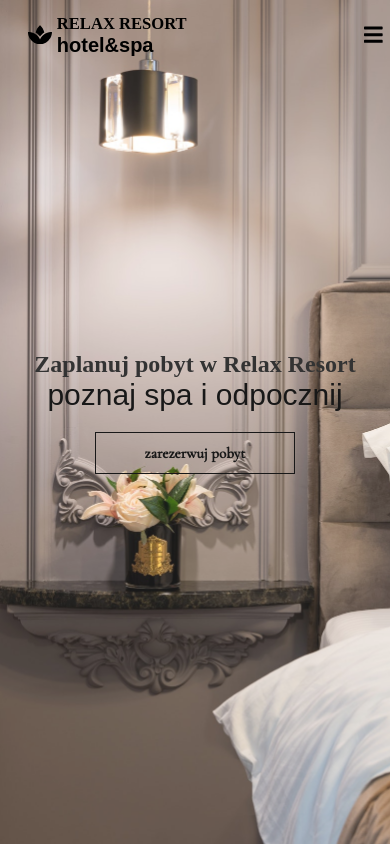
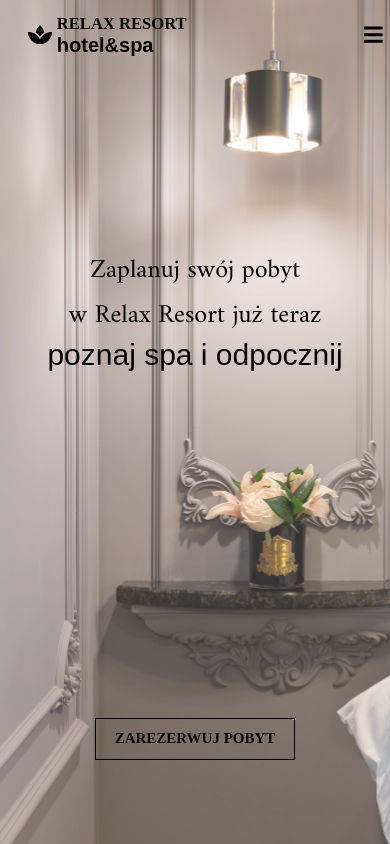
Before and after one commit to Tolka43/relax-resort, a React (Create React App) app in the folder front/: page / in a window 390 px wide. Built offline with nearby package versions, Linux system fonts and the light colour scheme; no server answers; the HTML template or start-up script is replaced by a standard one; a web font is replaced by a local one.

Commit message:
style changes

```diff
--- a/front/src/App.scss
+++ b/front/src/App.scss
@@ -30,16 +30,14 @@ button {
     background-color: rgb(82, 82, 82);
     color: white;
   }
-  font-family: 'Cormorant Garamond', serif;
+  // font-family: 'Cormorant Garamond', serif;
+  font-family: 'Amiri', serif;
+  font-weight: 500;
   background-color: transparent;
   color: black;
   cursor: pointer;
-  padding: 7px 14px;
+  padding: 5px 15px;
   border: 1px solid #525252;
+  margin: 5px;
   // border-radius: 3px;
 }
-
-h2 {
-  font-family: adobe-garamond-pro, serif;
-  color: rgb(29, 29, 29);
-}
--- a/front/src/Home/Home.scss
+++ b/front/src/Home/Home.scss
@@ -1,40 +1,17 @@
-.home-search-engine {
-  display: flex;
-  flex-direction: column;
-  align-items: center;
-}
-
-.button-link {
-  text-decoration: none;
-}
-
-.button-link {
-  text-decoration: none;
-}
-
-.little-text {
-  &.phone {
-    color: black;
-  }
-  font-size: 30px;
-  color: #1a1a1a;
-  text-align: center;
-  font-family: 'tangerine', sans-serif;
-}
-
-.home-reservation-button {
-  &.phone {
-    display: none;
-  }
-  height: 42px;
-  width: 200px;
-}
-
 .landing-page-container {
   padding: 90px 30px 50px;
   background-color: #ccc5c2;
   display: flex;
   height: 100vh;
+}
+
+.photo-div {
+  background-image: url('../images/hotel3.jpg');
+  min-height: calc(100vh - 80px);
+  width: 50vw;
+  background-position: center;
+  background-repeat: no-repeat;
+  background-size: cover;
 }
 
 .welcome-content {
@@ -48,70 +25,56 @@
   padding: 100px;
 }
 
-.photo-div {
-  background-image: url('../images/hotel3.jpg');
-  min-height: calc(100vh - 80px);
-  width: 50vw;
-  background-position: center;
-  background-repeat: no-repeat;
-  background-size: cover;
+.welcome-content-header {
+  &.phone {
+    color: black;
+  }
+  font-weight: 500;
+  font-size: 26px;
+  color: rgb(29, 29, 29);
+}
+
+.little-text {
+  &.phone {
+    color: black;
+  }
+  font-size: 30px;
+  color: #1a1a1a;
+  text-align: center;
+  font-family: 'tangerine', sans-serif;
+}
+
+.button-link {
+  text-decoration: none;
+}
+
+.home-reservation-button {
+  &.phone {
+    display: none;
+  }
+  color: rgb(29, 29, 29);
+  font-size: 16px;
+  height: 42px;
+  width: 200px;
+}
+
+.home-search-engine {
+  display: flex;
+  flex-direction: column;
+  align-items: center;
 }
 
 @media screen and (max-width: 820px) {
-  .home-reservation-button-container {
-    display: none;
-    &.phone {
-      display: block;
-    }
+  .landing-page-container {
+    display: block;
   }
-  .home-reservation-button.phone {
-    &:hover {
-      font-size: medium;
-      font-weight: 500;
-      color: white;
-      background-color: #525252;
-      border: none;
-      border: 1px solid #525252;
-    }
-    display: block;
-    color: black;
-    font-size: 15px;
-    font-weight: 600;
-    border: 1px solid black;
-    margin: 20px;
-  }
-  .welcome-content {
-    text-align: center;
-    display: none;
-    &.phone {
-      display: flex;
-      position: unset;
-    }
-  }
+
   .landing-page-container {
     padding: 0;
     background-color: white;
     height: 80vh;
   }
-  .photo-div {
-    background-image: url('../images/hotel3.jpg');
-    opacity: 90%;
-    min-height: 50vh;
-    width: 100vw;
-    background-position: center;
-    background-repeat: no-repeat;
-    background-size: cover;
-    display: flex;
-    flex-direction: column;
-    align-items: center;
-    justify-content: space-around;
-  }
-  .home-search-engine {
-    display: none;
-  }
-  .landing-page-container {
-    display: block;
-  }
+
   .photo-div {
     min-height: 100vh;
     background-position: center;
@@ -123,9 +86,71 @@
     flex-direction: column;
     position: relative;
   }
+
+  .home-reservation-button-container {
+    display: none;
+    &.phone {
+      display: block;
+      z-index: 2;
+    }
+  }
+  .home-reservation-button.phone {
+    &:hover {
+      font-weight: 500;
+      color: white;
+      background-color: #525252;
+      border: none;
+      border: 1px solid #525252;
+    }
+    margin: 0;
+    position: absolute;
+    bottom: 10%;
+    left: 50%;
+    transform: translateX(-50%);
+    font-family: adobe-garamond-pro, serif;
+    display: block;
+    color: black;
+    font-size: 15px;
+    font-weight: 600;
+    border: 1px solid black;
+  }
+  .welcome-content {
+    text-align: center;
+    display: none;
+    &.phone {
+      padding-top: 90px;
+      display: flex;
+      height: 100%;
+      position: unset;
+    }
+  }
+
+  .photo-div {
+    background-image: none;
+    position: relative;
+    height: 100vh;
+    width: 100%;
+
+    &::before {
+      content: '';
+      background-image: url('../images/hotel3.jpg');
+      background-size: cover;
+      position: absolute;
+      top: 0px;
+      right: 0px;
+      bottom: 0px;
+      left: 0px;
+      opacity: 0.8;
+    }
+  }
+  .home-search-engine {
+    display: none;
+  }
+
   .welcome-content {
     position: relative;
     top: 110px;
     padding: 0;
+    z-index: 2;
   }
 }
--- a/front/src/Home/Home.tsx
+++ b/front/src/Home/Home.tsx
@@ -8,20 +8,26 @@ const Home = () => {
       <div className='landing-page-container'>
         <div className='photo-div'>
           <div className='phone welcome-content'>
-            <h2>Zaplanuj pobyt w Relax Resort</h2>
+            <div>
+              <h5 className='welcome-content-header phone'>
+                Zaplanuj swój pobyt <br /> w Relax Resort już teraz
+              </h5>
               <p className='little-text phone'>poznaj spa i odpocznij</p>
             </div>
             <div className='home-reservation-button-container phone'>
               <Link className='button-link' to='/reservation'>
                 <button className='home-reservation-button phone'>
-                zarezerwuj pobyt
+                  ZAREZERWUJ POBYT
                 </button>
               </Link>
             </div>
           </div>
+        </div>
         <div className='welcome-content'>
           <div>
-            <h2>Zaplanuj pobyt w Relax Resort</h2>
+            <h5 className='welcome-content-header'>
+              Zaplanuj swój pobyt w Relax Resort już teraz
+            </h5>
             <p className='little-text'>poznaj spa i odpocznij</p>
           </div>
           <div className='home-search-engine'>
@@ -34,8 +40,6 @@ const Home = () => {
           </div>
         </div>
       </div>
-
-      <div></div>
     </>
   );
 };
--- a/front/src/Reservation/ReservationForm/ReservationForm.tsx
+++ b/front/src/Reservation/ReservationForm/ReservationForm.tsx
@@ -32,7 +32,7 @@ const ReservationForm = ({
     <div className='modal'>
       <div className='modal-body'>
         <div className='modal-content'>
-          <h2 className='m-10'>REZERWACJA</h2>
+          <h3 className='m-10'>REZERWACJA</h3>
           <div className='m-10'>
             <p>
               dzień przyjazdu: <span className='numbers'>{checkInDate}</span>
--- a/front/src/Reservation/RoomCard/RoomCard.scss
+++ b/front/src/Reservation/RoomCard/RoomCard.scss
@@ -14,3 +14,11 @@ img {
   padding: 10px;
   background-color: white;
 }
+
+.availability-picker {
+  position: absolute;
+  top: 20%;
+  left: 50%;
+  transform: translate(-50%, -20%);
+  z-index: 2;
+}
--- a/front/src/Reservation/SearchEngine/SearchEngine.scss
+++ b/front/src/Reservation/SearchEngine/SearchEngine.scss
@@ -1,12 +1,9 @@
 .flowers-background {
   background-image: url('../../images/flowers4.jpg');
-  // background-color: #c7c2c1;
-
   min-height: 100vh;
   background-position: center;
   background-repeat: no-repeat;
   background-size: cover;
-  filter: brightness(90%);
   display: flex;
   align-items: center;
   justify-content: center;
@@ -65,9 +62,13 @@
   width: 100%;
   height: 100%;
   background-color: rgba(0, 0, 0, 0.233);
-  display: flex;
-  justify-content: center;
-  align-items: center;
+}
+
+.datepicker-modal-body {
+  position: absolute;
+  top: 50%;
+  left: 50%;
+  transform: translate(-50%, -50%);
 }
 
 .react-datepicker {
@@ -75,6 +76,8 @@
   background-color: white;
   &__header {
     background-color: white;
+    font-family: 'Cormorant Garamond', serif;
+    font-size: 16px;
   }
   &__navigation--next:hover {
     border: 0.45rem solid transparent;
@@ -87,9 +90,11 @@
     background-color: white;
   }
   &__day {
-    padding: 6px;
+    padding: 5px;
     margin: 0;
     border-radius: 0;
+    font-family: 'Cormorant Garamond', serif;
+    font-size: 16px;
     &:hover {
       border-radius: 0;
     }
--- a/front/src/Reservation/SearchEngine/SearchEngine.tsx
+++ b/front/src/Reservation/SearchEngine/SearchEngine.tsx
@@ -1,10 +1,10 @@
-import { useContext, useState } from 'react';
+import { useContext, useEffect, useRef, useState } from 'react';
 import { ReservationDataContext, ShowDatepickerContext } from '../../App';
 import DatePicker from 'react-datepicker';
 import moment from 'moment';
 
 const SearchEngine = () => {
-  const {show, setShow} = useContext(ShowDatepickerContext)
+  const { show, setShow } = useContext(ShowDatepickerContext);
   const {
     checkInDate,
     checkOutDate,
@@ -25,6 +25,14 @@ const SearchEngine = () => {
     setCheckInDate(moment(start).format('YYYY-MM-DD'));
     setCheckOutDate(lastDate);
   };
+
+  const modalRef = useRef(null);
+  const closeModal = event => {
+    if (modalRef.current === event.target) {
+      setShow(false);
+    }
+  };
+
   return (
     <div className='search-engine'>
       <div className='search-form'>
@@ -47,10 +55,10 @@ const SearchEngine = () => {
           />
         </div>
         {show && (
-          <div className='datepicker-modal'>
+          <div ref={modalRef} onClick={closeModal} className='datepicker-modal'>
             <div className='datepicker-modal-body'>
               <DatePicker
-          className='modal-content'
+                // className='modal-content'
                 selected={startDate}
                 onChange={onChange}
                 startDate={startDate}
--- a/front/src/index.css
+++ b/front/src/index.css
@@ -1,9 +1,10 @@
 @import url("https://use.typekit.net/fjc6arl.css");
 @import url('https://fonts.googleapis.com/css2?family=Cormorant+Garamond:wght@500&display=swap');
+@import url('https://fonts.googleapis.com/css2?family=Amiri&family=Cinzel&family=Cormorant+Garamond:wght@300;400&family=Playfair+Display&display=swap');
 
 body {
   margin: 0;
-  font-family: -apple-system, BlinkMacSystemFont, 'Segoe UI', 'Roboto', 'Oxygen',
-    'Ubuntu', 'Cantarell', 'Fira Sans', 'Droid Sans', 'Helvetica Neue',
-    sans-serif;
+  /* font-family: 'Cinzel', serif; */
+  font-family: 'Amiri', serif;
+  font-weight: 500;
 }
```
Also changed, not shown: front/src/Reservation/RoomCard/RoomCard.tsx (+16 -12 lines), 1 other file (tests, documents, lock files or other folders). Lines whose indentation alone changed are shown as unchanged.
